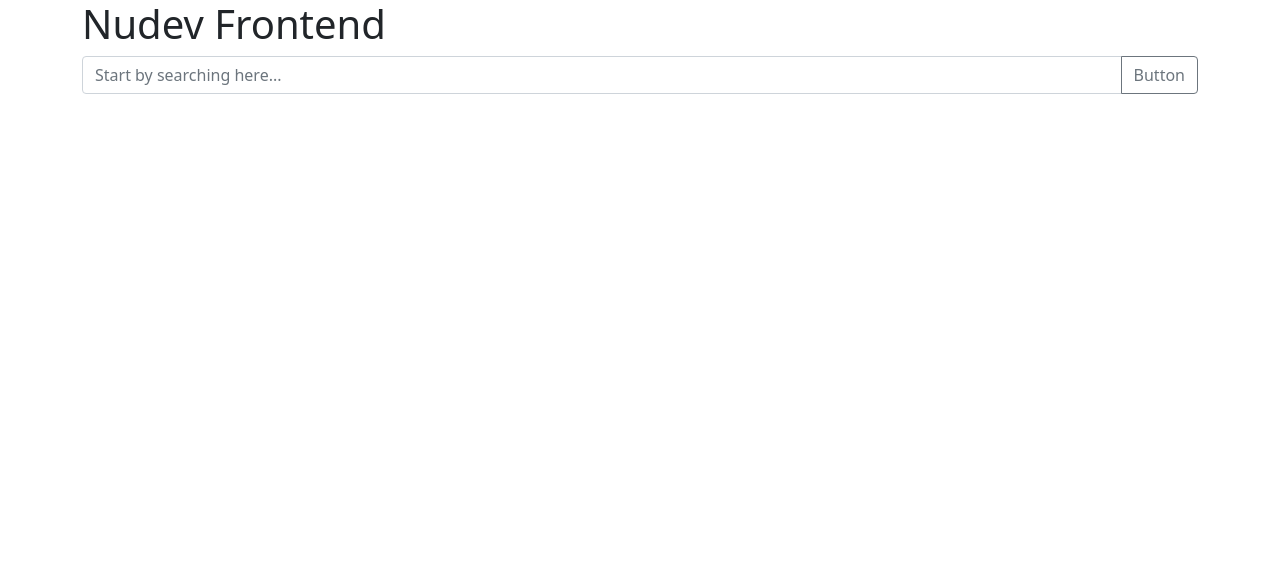
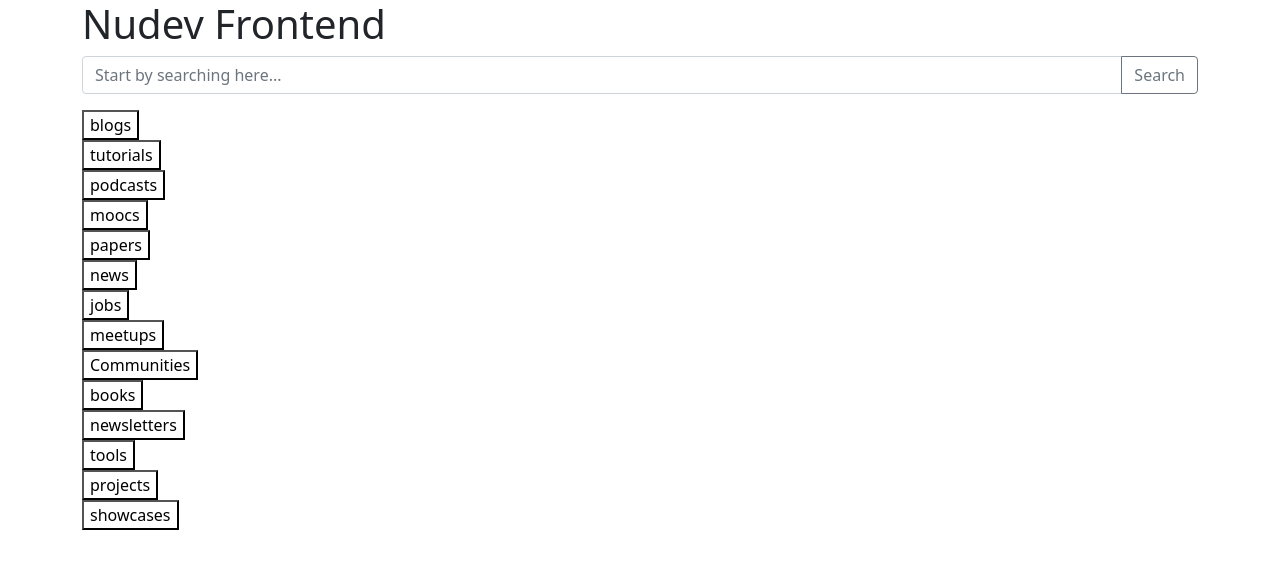
Before and after one commit to chingu-voyages/v32-chimeras-team-05, a React (Create React App) app in the folder nudev-frontend/: page / in a window 1280 px wide. Shown: the top 568 px of the page. Built offline with nearby package versions, Linux system fonts and the light colour scheme.

Commit message:
Created search tag and tags components

```diff
--- a/nudev-frontend/src/App.js
+++ b/nudev-frontend/src/App.js
@@ -1,12 +1,12 @@
 import { Container } from "react-bootstrap";
-import SearchInput from "./components/SearchInput";
+import Search from "./components/Search";
 
 function App() {
   return (
     <>
       <Container>
         <h1>Nudev Frontend</h1>
-        <SearchInput />
+        <Search />
       </Container>
     </>
   );
--- /dev/null
+++ b/nudev-frontend/src/components/Search.js
@@ -0,0 +1,18 @@
+import React, { useState } from "react";
+import SearchInput from "./SearchInput";
+import SearchTags from "./SearchTags";
+
+const Search = () => {
+  const updateTagArray = (toggleTag, btnText) => {};
+  return (
+    <div>
+      <SearchInput
+        placeholderText={"Start by searching here..."}
+        buttonText={"Search"}
+      />
+      <SearchTags updateTagArray={updateTagArray} />
+    </div>
+  );
+};
+
+export default Search;
--- a/nudev-frontend/src/components/SearchInput.js
+++ b/nudev-frontend/src/components/SearchInput.js
@@ -1,19 +1,35 @@
-import React from "react";
+import React, { useState } from "react";
 import InputGroup from "react-bootstrap/InputGroup";
 import FormControl from "react-bootstrap/FormControl";
 import Button from "react-bootstrap/Button";
 
-const SearchInput = () => {
+const SearchInput = ({ placeholderText, buttonText }) => {
+  const [searchTerm, setSearchTerm] = useState("");
+
+  const handleSearch = (e) => {
+    setSearchTerm(e.target.value);
+    console.log(searchTerm);
+  };
+
+  const handleSearchBtn = () => {
+    console.log("searched", searchTerm);
+  };
+
   return (
     <div>
       <InputGroup className="mb-3">
         <FormControl
-          placeholder="Start by searching here..."
-          aria-label="Start by searching here..."
+          onChange={(e) => handleSearch(e)}
+          placeholder={placeholderText}
+          aria-label={placeholderText}
           aria-describedby="basic-addon2"
         />
-        <Button variant="outline-secondary" id="button-addon2">
-          Button
+        <Button
+          onClick={handleSearchBtn}
+          variant="outline-secondary"
+          id="button-addon2"
+        >
+          {buttonText}
         </Button>
       </InputGroup>
     </div>
--- /dev/null
+++ b/nudev-frontend/src/components/SearchTag.js
@@ -0,0 +1,25 @@
+import React, { useState } from "react";
+
+const SearchTag = ({ btnText, updateTagArray }) => {
+  const [toggleTag, setToggleTag] = useState(false);
+
+  const handleTagBtn = () => {
+    setToggleTag(!toggleTag);
+    updateTagArray(toggleTag, btnText);
+  };
+
+  return (
+    <div>
+      <button
+        onClick={handleTagBtn}
+        style={
+          toggleTag ? { backgroundColor: "grey" } : { backgroundColor: "white" }
+        }
+      >
+        {btnText}
+      </button>
+    </div>
+  );
+};
+
+export default SearchTag;
--- /dev/null
+++ b/nudev-frontend/src/components/SearchTags.js
@@ -0,0 +1,38 @@
+import React, { useState } from "react";
+import SearchTag from "./SearchTag";
+
+const SearchTags = ({ updateTagArray }) => {
+  const tags = [
+    "blogs",
+    "tutorials",
+    "podcasts",
+    "moocs",
+    "papers",
+    "news",
+    "jobs",
+    "meetups",
+    "Communities",
+    "books",
+    "newsletters",
+    "tools",
+    "projects",
+    "showcases",
+  ];
+
+  return (
+    <div>
+      {tags.map(
+        (tag) =>
+          (tag = (
+            <SearchTag
+              key={tag}
+              btnText={tag}
+              updateTagArray={updateTagArray}
+            />
+          ))
+      )}
+    </div>
+  );
+};
+
+export default SearchTags;
```
